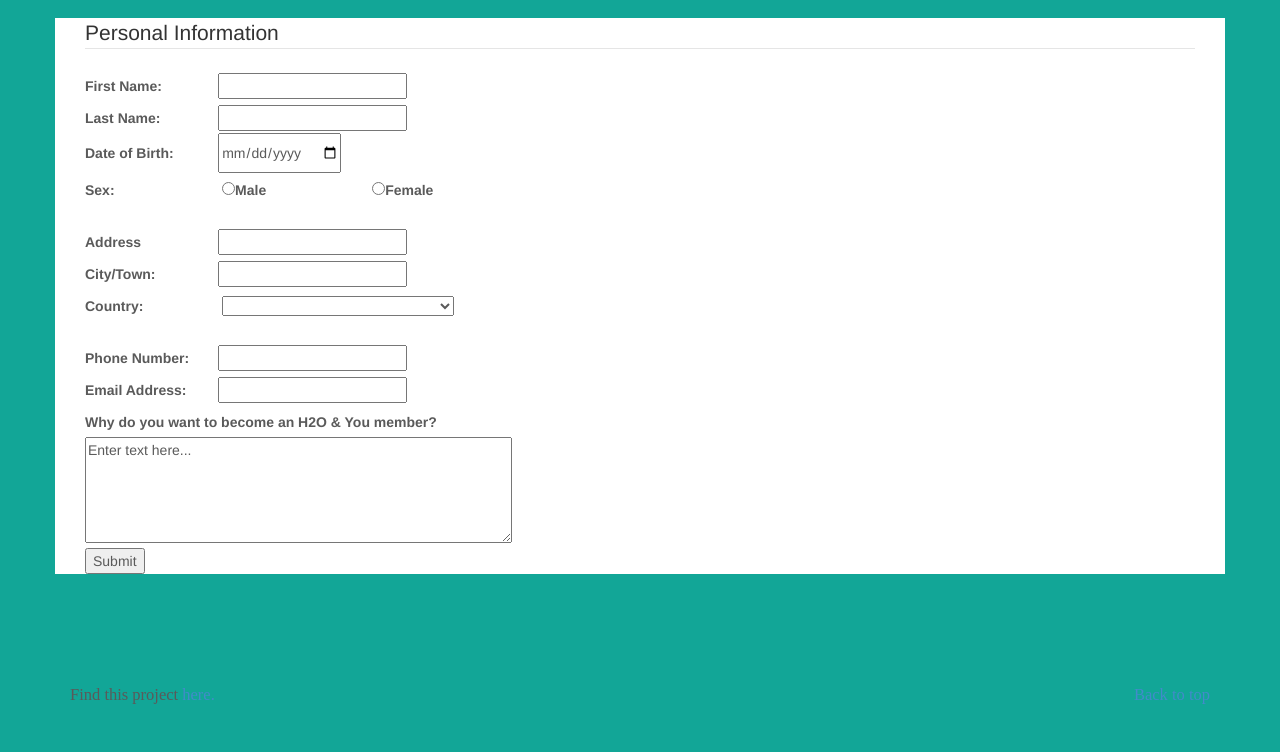
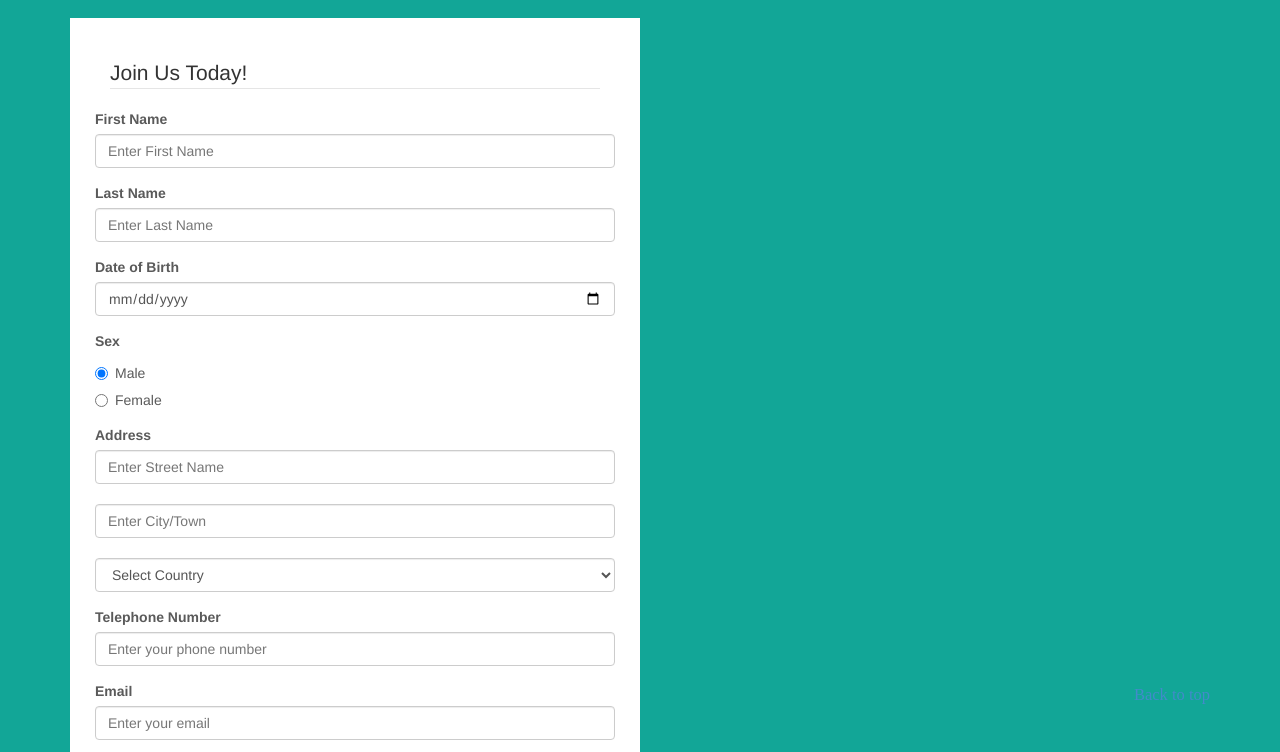
Before and after one commit to joejode/undp-uwi, a plain HTML site: page www/signup.html in a window 1280 px wide. Shown: the part 83-835 px from the top of the page. Before the commit the page ends 800 px from the top, so only its background shows below. Drawn offline with Linux system fonts and the light colour scheme.

Commit message:
Improved SignUp Page & Accompanying CSS

```diff
--- a/www/signup.html
+++ b/www/signup.html
@@ -26,7 +26,7 @@
   	      <span class="icon-bar"></span>
   	      <span class="icon-bar"></span>
   	    </a>
-          <a class="navbar-brand" href="#">H2O&YOU</a>
+          <a class="navbar-brand" href="#">H2O & You</a>
           </div>
           <div class="navbar-collapse collapse">
             <ul class="nav navbar-nav">
@@ -43,30 +43,45 @@
               </li>
             </ul>
           </div>
-
       </div>
     </div>
+    <div class="container">
 
-    <div class="container" id="su">
-      <div class="col-md-12 col-sm-12 col-xs-12">
-
-        <form id="signupForm" class="suc" name="Join" onsubmit="validateForm(); return false">
-          <legend>Personal Information</legend>
-          <label for="firstname">First Name: </label><input type="text" name="firstname" required="required"><br/>
-          <label for="lastname">Last Name: </label><input type="text" name="lastname" required="required"><br/>
-          <label for="dob">Date of Birth: </label><input type="date" name="BirthDate">
-            <div>
-				<label for="sex">Sex:</label>
-					<input type="radio" name="sex" id="male" value="male"><label for="male">Male</label>
-					<input type="radio" name="sex" id="female" value="female"><label for="female">Female</label><br/>
+        <div class="col-lg-6 col-md-6 col-sm-12 col-xs-12 text" id="su">
+            <form class="form-horizontal">
+            <fieldset>
+            <!-- Form Name -->
+            <legend>Join Us Today!</legend>
+            <!-- Text Input -->
+            <div class="form-group">
+            <label for="firstname">First Name</label>
+            <input type="text" class="form-control" placeholder="Enter First Name" required>
+            </div>
+            <div class="form-group">
+            <label for="firstname">Last Name</label>
+            <input type="text" class="form-control" placeholder="Enter Last Name" required>
+            </div>
+            <div class="form-group">
+                <label for="dob">Date of Birth</label>
+                <input type="date" class="form-control" required>
+            </div>
+            <div class="form-group">
+                <label for="sex">Sex</label>
+                <div class="radio">
+                    <label for="male"><input type="radio" name="optionsRadios" id="optionsRadios1" value="option1" checked>Male</label>
+                </div>
+                <div class="radio">
+                    <label for="female"><input type="radio" name="optionsRadios" id="optionsRadios2" value="option2">Female</label>
+                </div>
+            </div>
+            <div class="form-group">
+                <label for="address">Address</label>
+                <input type="text" class="form-control" placeholder="Enter Street Name" required>
                 <br/>
-            </div>
-            <div>
-					<label for="address">Address</label><input type="text" name="street"><br/>
-					<label for="citytown">City/Town:</label><input type="text" name="city/town"><br/>
-                <label for="country">Country:</label>
-						<select name="Country">
-							<option value="" selected="selected"></option>
+                <input type="text" class="form-control" placeholder="Enter City/Town" required>
+                <br/>
+				<select name="Country" class="form-control" required>
+				    <option value="" selected disabled>Select Country</option>
 					<option value="Afghanistan" >Afghanista</option>
 					<option value="Albania" >Albania</option>
 					<option value="Algeria" >Algeria</option>
@@ -262,20 +277,27 @@
 					<option value="Zambia" >Zambia</option>
 					<option value="Zimbabwe" >Zimbabwe</option>
 				</select>
-						<br/>
             </div>
-                    <br/>
-					<label for="phonenum">Phone Number:</label><input type="tel" name="number1"><br/>
-				    <label for="emailadd">Email Address:</label><input type="email" name="email1"><br/>
-                    <label for="whyvol">Why do you want to become an H2O & You member?</label><br/>
-                <textarea rows="5" cols="50" name="reason">Enter text here...</textarea>
+            <div class="form-group">
+                <label for="phnum">Telephone Number</label>
+                <input type="tel" class="form-control" placeholder="Enter your phone number" required>
+            </div>
+            <div class="form-group">
+                <label for="email">Email</label>
+                <input type="email" class="form-control" placeholder="Enter your email" required>
+            </div>
+            <div class="form-group">
+                <label for="reason">Why Do You Want To Become A Volunteer?</label>
+                <textarea rows="5" cols="25" required>Tell us here...</textarea>
+            </div>
 
-            <br/> <button onclick="validateForm(); return false" type="button">Submit</button> <span class="text-danger" id="error-msg"></span>
-            <br/>
+<button class="btn btn-success" type="submit">Submit</button>
+            </fieldset>
             </form>
 
+
         </div>
-    </div><!-- /container -->
+    </div>
   </div><!-- /navbar wrapper -->
 
   <div class="navbar-fixed-bottom">
@@ -283,7 +305,6 @@
      <!-- FOOTER -->
       <footer>
         <p class="pull-right"><a href="#">Back to top</a></p>
-        <p> Find this project <a href="https://github.com/joejode/undp-uwi">here.</a></p>
       </footer>
 
     </div><!-- /.container -->
```
Also changed, not shown: www/lib/style.css. Lines whose indentation alone changed are shown as unchanged.
